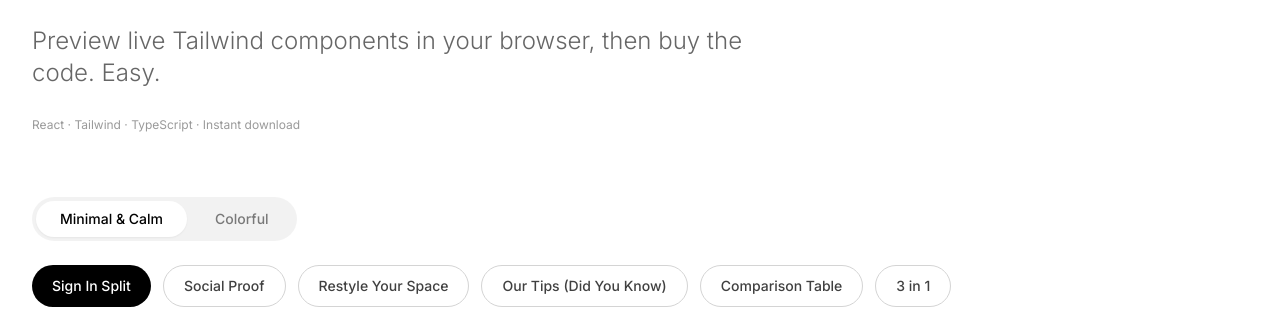
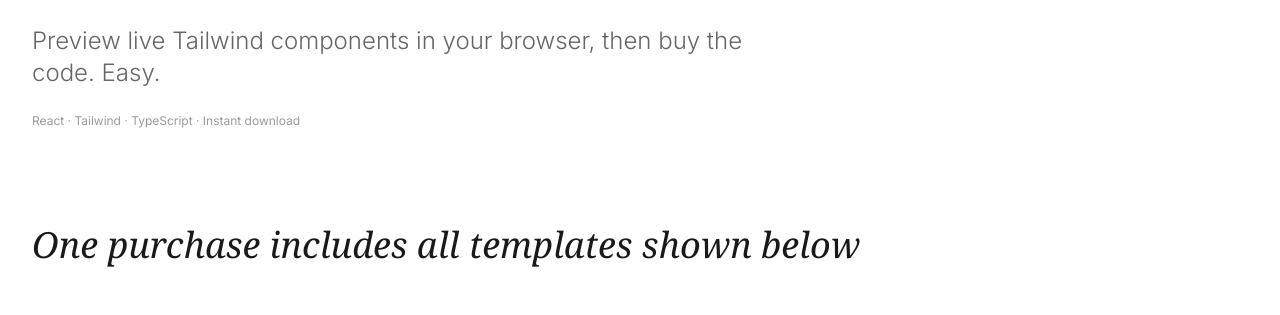
Before and after one commit to mh2023sfdbf/itsmarta-ui-kit, a Next.js app: page / in a window 1280 px wide. Shown: the part 2269-2584 px from the top of the page. Built offline with nearby package versions, Linux system fonts and the light colour scheme; a web font is replaced by a local one.

Commit message:
Add clear 'one purchase includes all templates' subheading to UI templates section

```diff
--- a/components/sections/HeroGlassy.tsx
+++ b/components/sections/HeroGlassy.tsx
@@ -1124,13 +1124,18 @@ export default function PricingCards() {
                 Calm, conversion-ready UI templates from real SaaS products.
               </h2>
 
-              <p className="text-lg sm:text-xl md:text-2xl leading-relaxed text-black/60 font-light max-w-3xl mb-6 sm:mb-7">
+              <p className="text-lg sm:text-xl md:text-2xl leading-relaxed text-black/60 font-light max-w-3xl mb-6">
                 Preview live Tailwind components in your browser, then buy the code. Easy.
               </p>
 
-              <p className="text-xs text-black/40 mb-12 sm:mb-14 md:mb-16">
+              <p className="text-xs text-black/40 mb-16 sm:mb-20 md:mb-24">
                 React · Tailwind · TypeScript · Instant download
               </p>
+
+              {/* Purchase Subheading */}
+              <h3 className="text-2xl sm:text-3xl md:text-4xl italic font-serif leading-relaxed text-black/90 mb-10 sm:mb-12 md:mb-14">
+                One purchase includes all templates shown below
+              </h3>
             </div>
 
             {/* Project Switcher - Minimal vs Colorful */}
```
Lines whose indentation alone changed are shown as unchanged.
